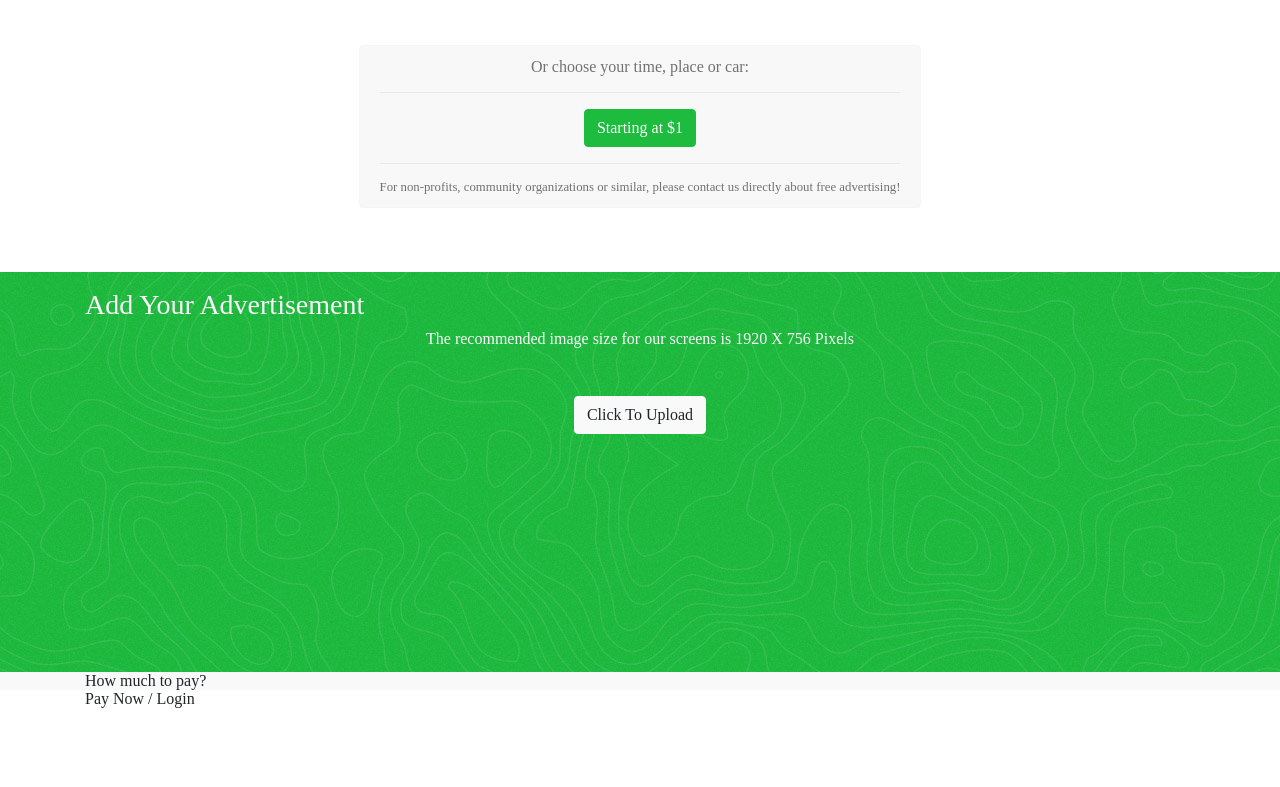
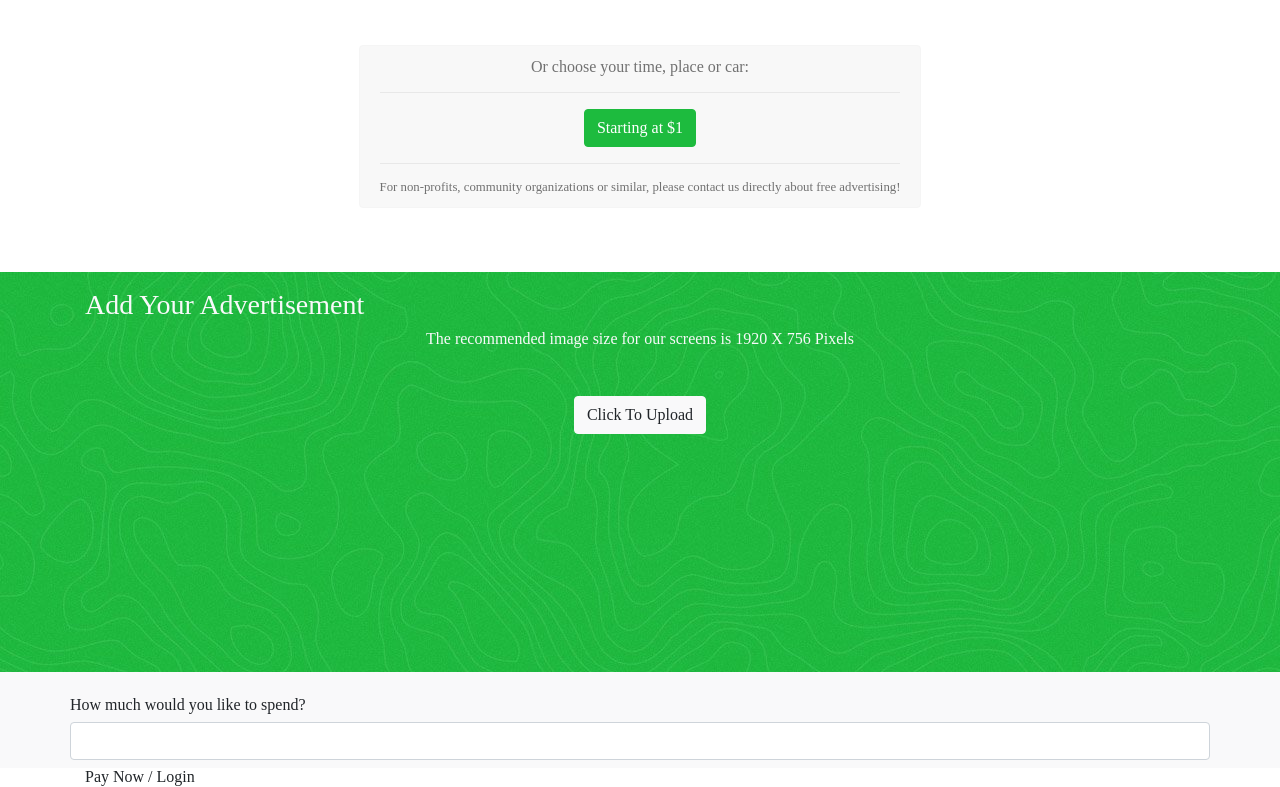
Before and after one commit to WaiveCar/madisonave, a website: page static/index.html in a window 1280 px wide. Shown: the part 445-1232 px from the top of the page. Before the commit the page ends 1154 px from the top, so only its background shows below. Drawn offline with nearby package versions, Linux system fonts and the light colour scheme; a web font is replaced by a local one.

Commit message:
Added an input for user's proposed prices

```diff
--- a/static/index.html
+++ b/static/index.html
@@ -84,9 +84,24 @@
         </div>
       </div>
       <div class="container-fluid bg-info">
-        <div class="container">
-          How much to pay?
+        <div class="container pt-4">
+          <div class="row">
+            How much would you like to spend?
+            <div class="input-group">
+              <input type="number" id="desired-price" class="form-control mt-2 mb-2">
+            </div>
+          </div>
         </div>
+        <script>
+          document.addEventListener('keypress', function(e) {
+            e.keyCode === 13 && e.preventDefault();
+          });
+          //This will eventually need to get real amounts based demand, but for now will show something
+          var enteredAmount = document.getElementById('desired-price');
+          enteredAmount.addEventListener('change', function(e) {
+            console.log(e.target.value);
+          });
+        </script>
       </div>
       <div class="container-fluid">
         <div class="container">
```
